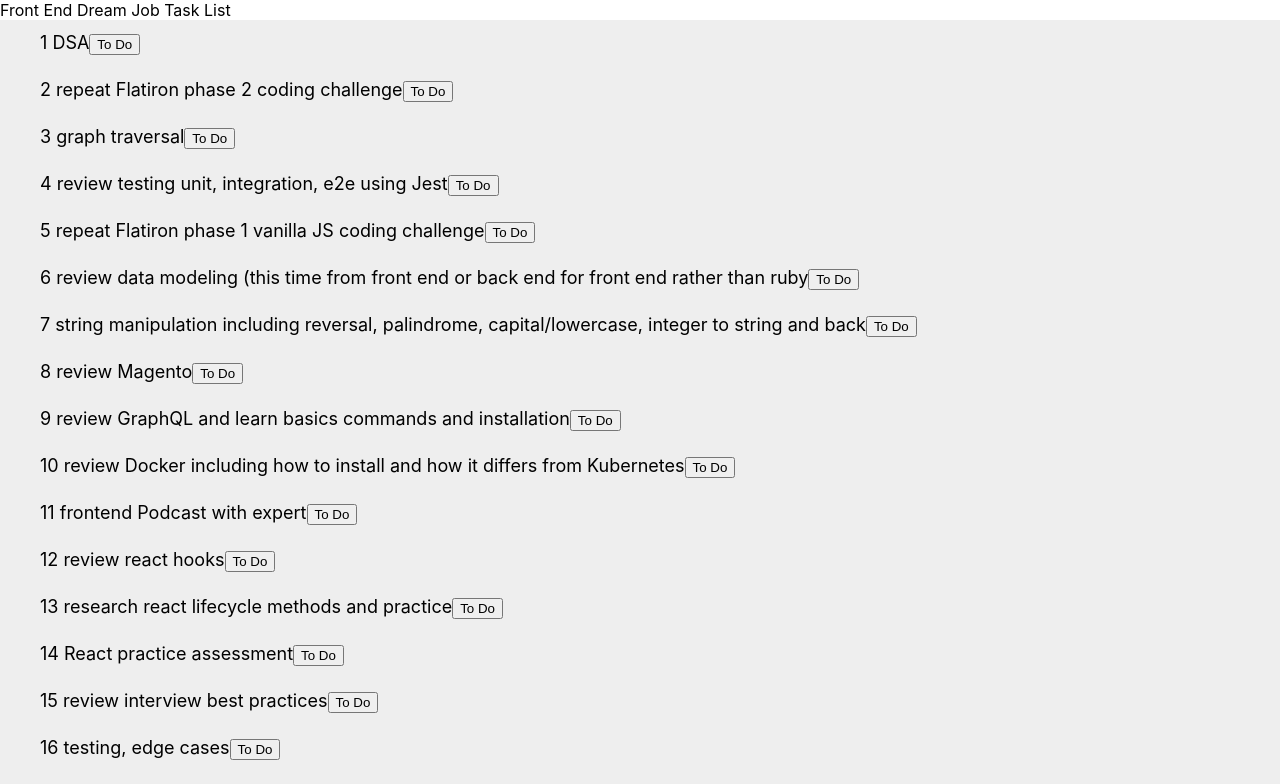
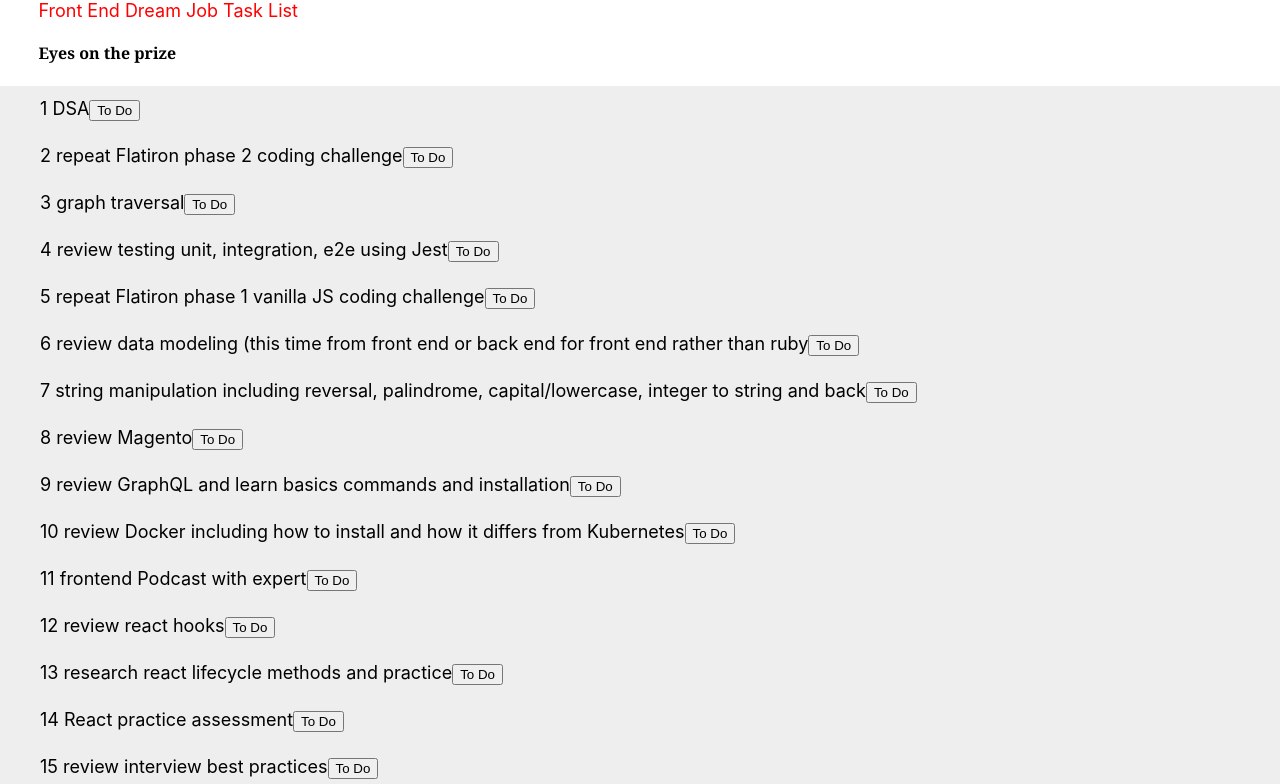
Before and after one commit to Laraellenh/todo-list-frontend-practice, a React (Create React App) app: page / in a window 1280 px wide. Shown: the top 784 px of the page. Built offline with nearby package versions, Linux system fonts and the light colour scheme.

Commit message:
basic styling

```diff
--- a/src/App.css
+++ b/src/App.css
@@ -21,3 +21,14 @@
     -ms-user-select: none;
     user-select: none;
   }
+
+.div{
+    font-size: large;
+    margin-left: 3%;
+    color: red;
+}
+.h4{
+    font-family: Cambria, Cochin, Georgia, Times, 'Times New Roman', serif;
+    font-weight: 600;
+    margin-left: 3%
+}
--- a/src/App.js
+++ b/src/App.js
@@ -32,33 +32,13 @@
   const taskList = tasks?.map((task)=> <TodoContainer task={task} key={task.id}> {task.task} </TodoContainer>)
  console.log(taskList)
 
-//  const myNodelist = document.getElementsByTagName("LI");
-//  for ( let i = 0; i < myNodelist.length; i++) {
-//    const span = document.createElement("SPAN");
-//    const txt = document.createTextNode("\u00D7");
-//    span.className = "close";
-//    span.appendChild(txt);
-//    myNodelist[i].appendChild(span);
-//  }
-//  const list = document.querySelector('ul');
-// list.addEventListener('click', function(ev) {
-//   if (ev.target.tagName === 'LI') {
-//     ev.target.classList.toggle('checked');
-//   }
-// }, false);
 
-// const close = document.getElementsByClassName("close");
-// let i;
-// for (i = 0; i < close.length; i++) {
-//   close[i].onclick = function() {
-//     const div = this.parentElement;
-//     div.style.display = "none";
-//   }
-// }
   return (
 
 
-    <div  id="myDIV" class="header">  Front End Dream Job Task List
+    <div  >
+      <div className="div"> Front End Dream Job Task List </div>
+      <h4 className="h4"> Eyes on the prize </h4>
       <ul id="myUL">
       {taskList}
 
```
